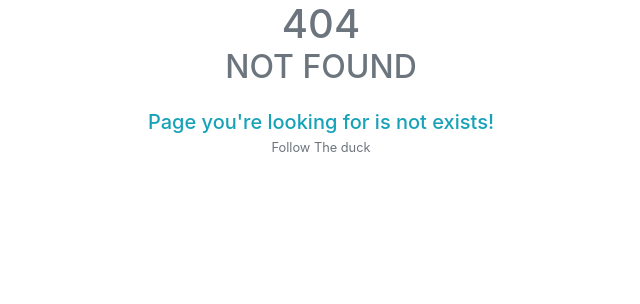
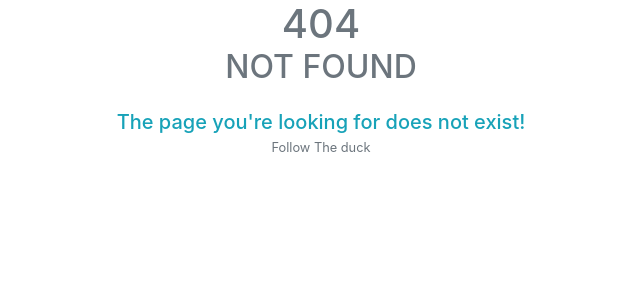
Before and after one commit to vinzmc/Traveloke, a CodeIgniter app: page /database/user/personalize in a window 1280 px wide. Shown: the part 428-732 px from the top of the page, without its empty margins (319-959 px from the left). Run offline with CodeIgniter, Linux system fonts and the light colour scheme; some libraries are stand-ins or nearby versions.

Commit message:
Update 404.php
grammar fix

```diff
--- a/application/views/errors/404.php
+++ b/application/views/errors/404.php
@@ -21,7 +21,7 @@
                     </a>
                     <h1 class="mb-0 text-secondary">404</h1>
                     <h2 class="mt-0 text-secondary"> NOT FOUND </h2>
-                    <h5 class="mb-0 mt-4 text-info"> Page you're looking for is not exists!</h5>
+                    <h5 class="mb-0 mt-4 text-info"> The page you're looking for does not exist!</h5>
                     <small class="mt-0 text-secondary">Follow The duck</small>
                 </div>
 
```
